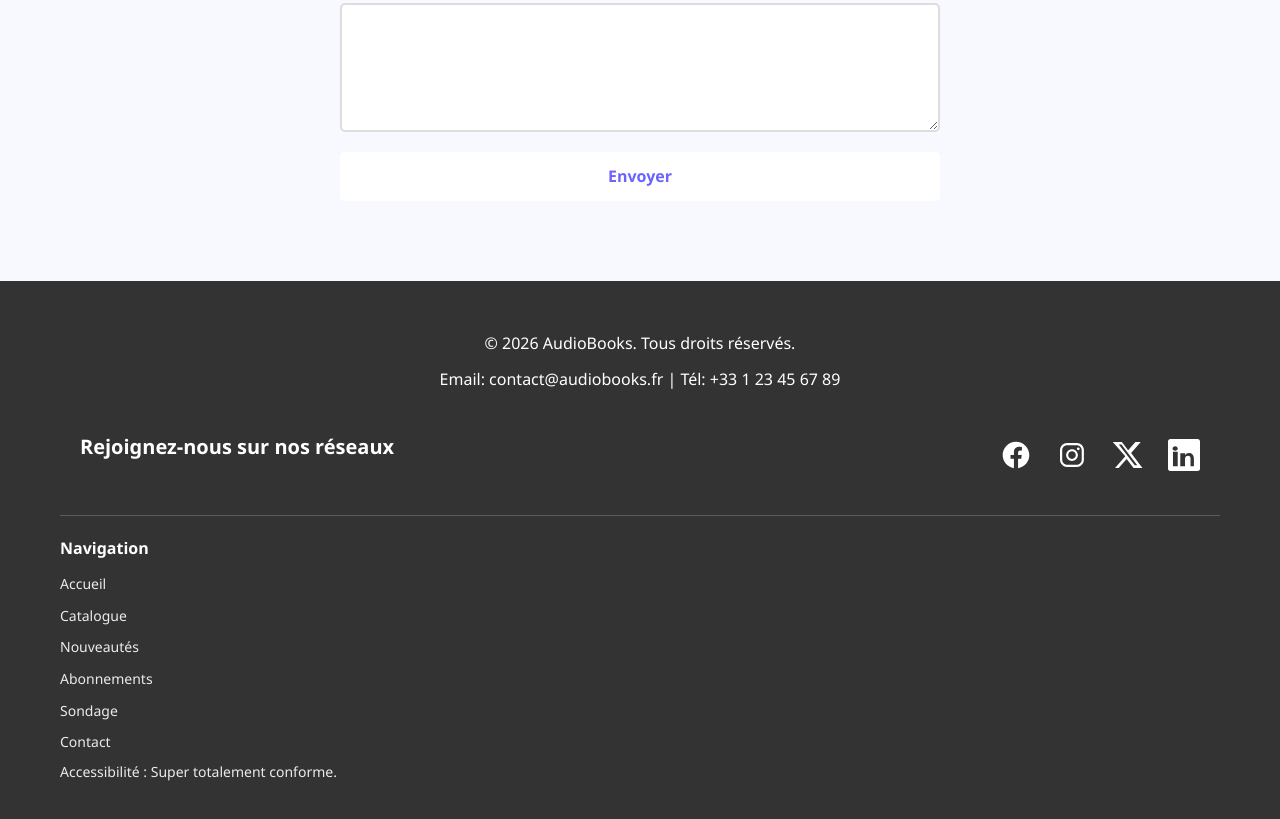
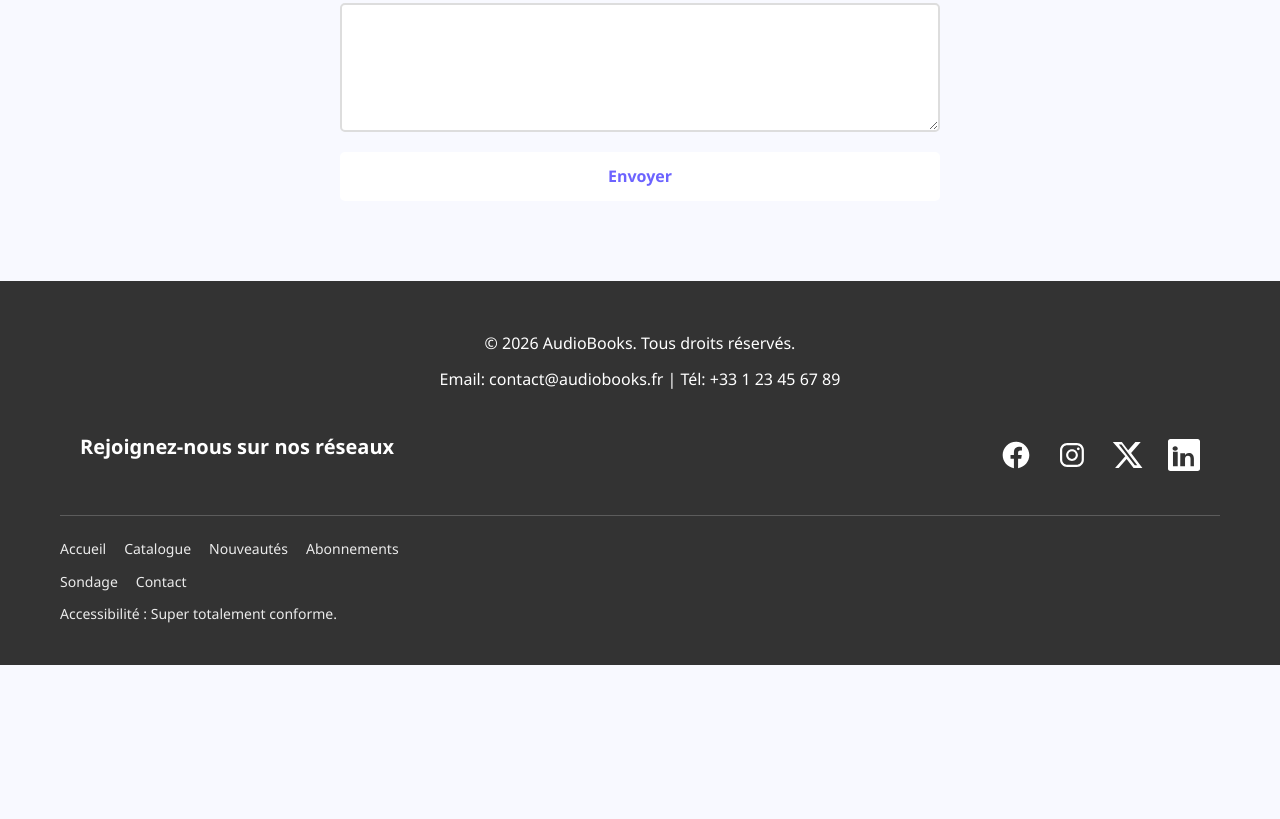
Before and after one commit to becaye/bac-a-sable-public, a plain HTML site: page index.html in a window 1280 px wide. Shown: the part 4611-5430 px from the top of the page. After the commit the page ends 5276 px from the top, so only its background shows below. Drawn offline with Linux system fonts and the light colour scheme.

Commit message:
refactor(footer): passe footer-list en inline et supprime les titres de section

```diff
--- a/index.html
+++ b/index.html
@@ -211,7 +211,6 @@
             <div class="footer-extra">
                 <div class="footer-columns">
                     <div class="footer-section">
-                        <h3>Navigation</h3>
                         <ul class="footer-list">
                             <li><a href="#accueil">Accueil</a></li>
                             <li><a href="#catalogue">Catalogue</a></li>
--- a/styles.css
+++ b/styles.css
@@ -2098,20 +2098,18 @@ body {
   text-align: left;
 }
 
-.footer-section h3 {
-  font-size: 16px;
-  margin-bottom: 10px;
-  color: #fff;
-}
-
 .footer-list {
   list-style: none;
   padding: 0;
   margin: 0;
+  display: flex;
+  flex-wrap: wrap;
+  gap: 8px 18px;
+  align-items: center;
 }
 
 .footer-list li {
-  margin-bottom: 6px;
+  margin: 0;
 }
 
 .footer-list a,
@@ -2124,6 +2122,11 @@ body {
 .footer-list a:hover {
   color: #fff;
   text-decoration: underline;
+}
+
+.footer-list .footer-accessibility {
+  color: rgba(255, 255, 255, 0.9);
+  font-size: 14px;
 }
 
 /* Responsive */
```
Also changed, not shown: abonnement.html (+0 -1 lines), accueil.html (+0 -1 lines), compte.html (+0 -1 lines), nouveaute.html (+0 -1 lines), sondage.html (+0 -1 lines), v0/abonnement.html (+0 -1 lines), v0/compte.html (+0 -1 lines), v0/nouveaute.html (+0 -1 lines), v0/sondage.html (+0 -1 lines).
